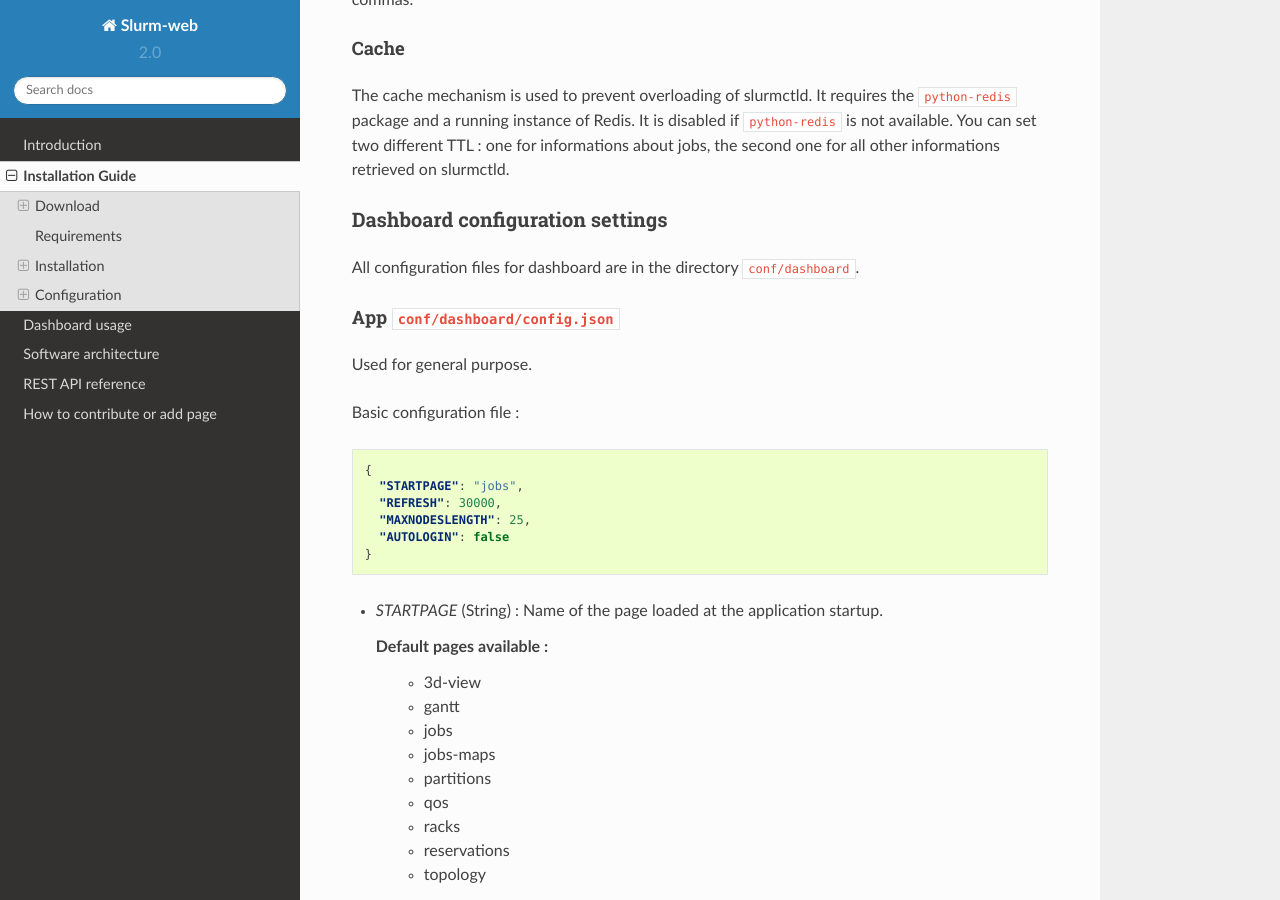
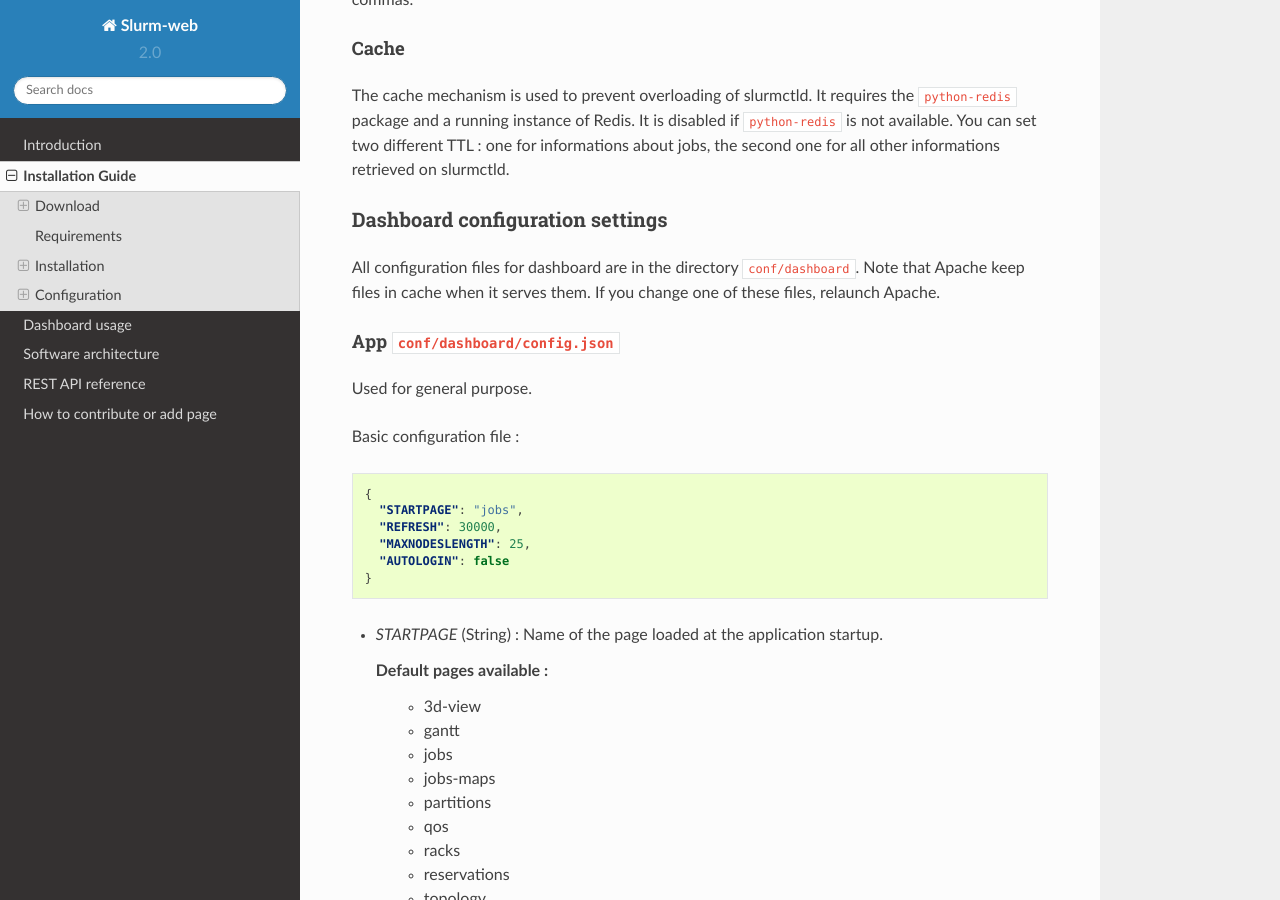
Before and after one commit to rackslab/Slurm-web, a Sphinx documentation site: the page built from doc/installation.rst, in a window 1280 px wide and 900 px high, scrolled down 8235 px. Built offline with Sphinx 7.4.7 and the Read the Docs theme 2.0.0, drawn with Linux system fonts in a browser that asks for light colours.

Commit message:
update doc about dashboard configuration and apache cache

```diff
--- a/doc/installation.rst
+++ b/doc/installation.rst
@@ -381,6 +381,8 @@
 ^^^^^^^^^^^^^^^^^^^^^^^^^^^^^^^^
 
 All configuration files for dashboard are in the directory ``conf/dashboard``.
+Note that Apache keep files in cache when it serves them. If you change one of
+these files, relaunch Apache.
 
 App ``conf/dashboard/config.json``
 """"""""""""""""""""""""""""""""""
```
